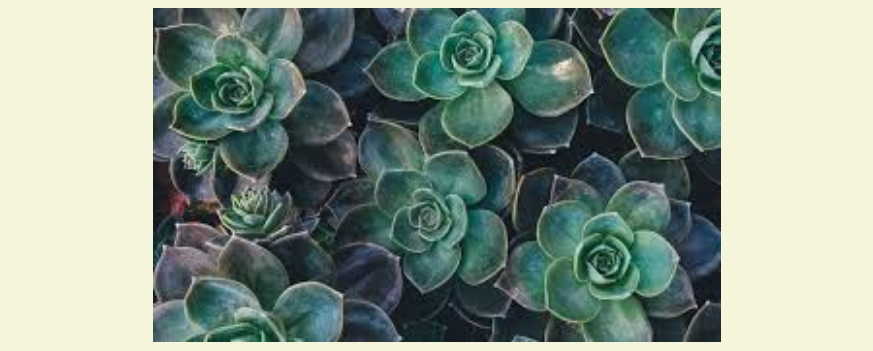
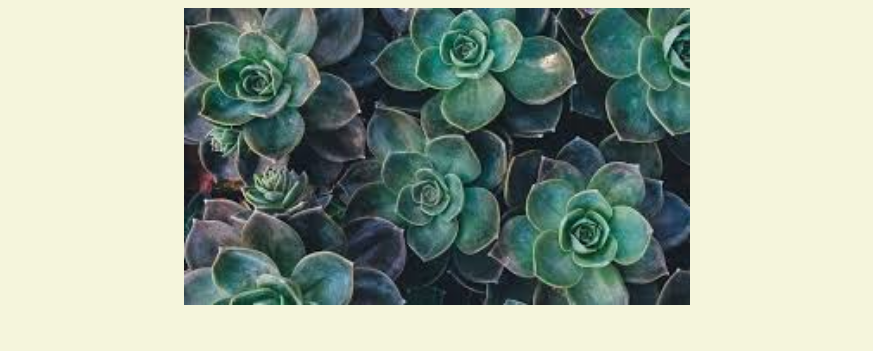
Before and after one commit to ysh44/ysh44.github.io, a plain HTML site: page index.html in a window 1280 px wide. Shown: the top 351 px of the page, without its empty margins (203-1076 px from the left). Drawn offline with Linux system fonts and the light colour scheme.

Commit message:
Update index.html

```diff
--- a/index.html
+++ b/index.html
@@ -15,7 +15,7 @@
   </header>
 
   <body>
-    <img src="images/er.jpg" width="45%" alt="banner"/>
+    <img src="images/er.jpg" width="40%" alt="banner"/>
     <h1>SWETHA.B.E's  Portal</h1>
     <h2>About Me</h2>
     <p> I am pursuing B.Tech in Electronics and Communication from Mar Baselios college of Engineering and Technology. </p>
```
